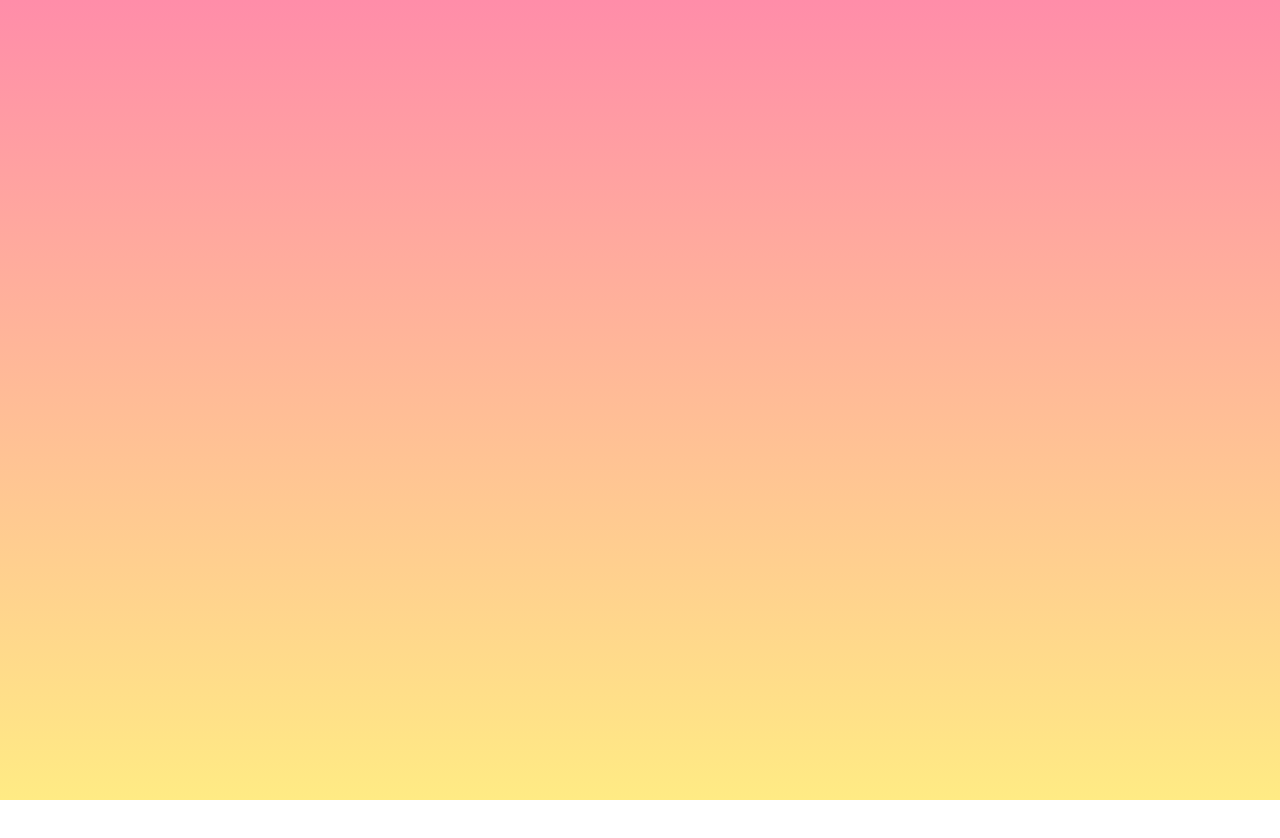
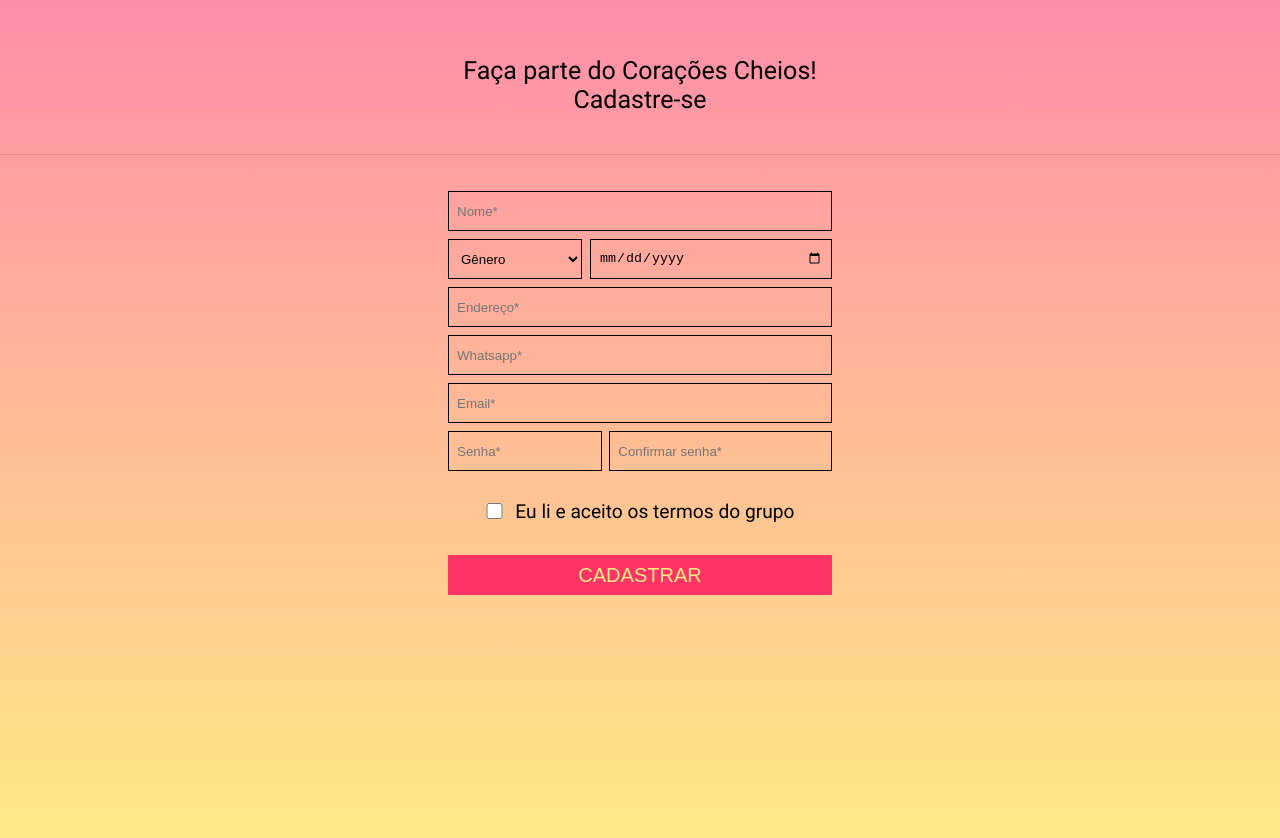
Before and after one commit to ayamello/practicing-forms, a React (Create React App) app: page / in a window 1280 px wide. Shown: the top 838 px of the page. Before the commit the page ends 800 px from the top, so only its background shows below. Built offline with nearby package versions, Linux system fonts and the light colour scheme.

Commit message:
Fix routes

```diff
--- a/src/App.js
+++ b/src/App.js
@@ -9,7 +9,7 @@ function App() {
     return(
         <div>
             <Switch>
-                <Route path="/cadastro">
+                <Route path="/">
                     <Register setVolunteer={setVolunteer} />
                 </Route>
                 <Route path="/cadastro-concluido">
```
